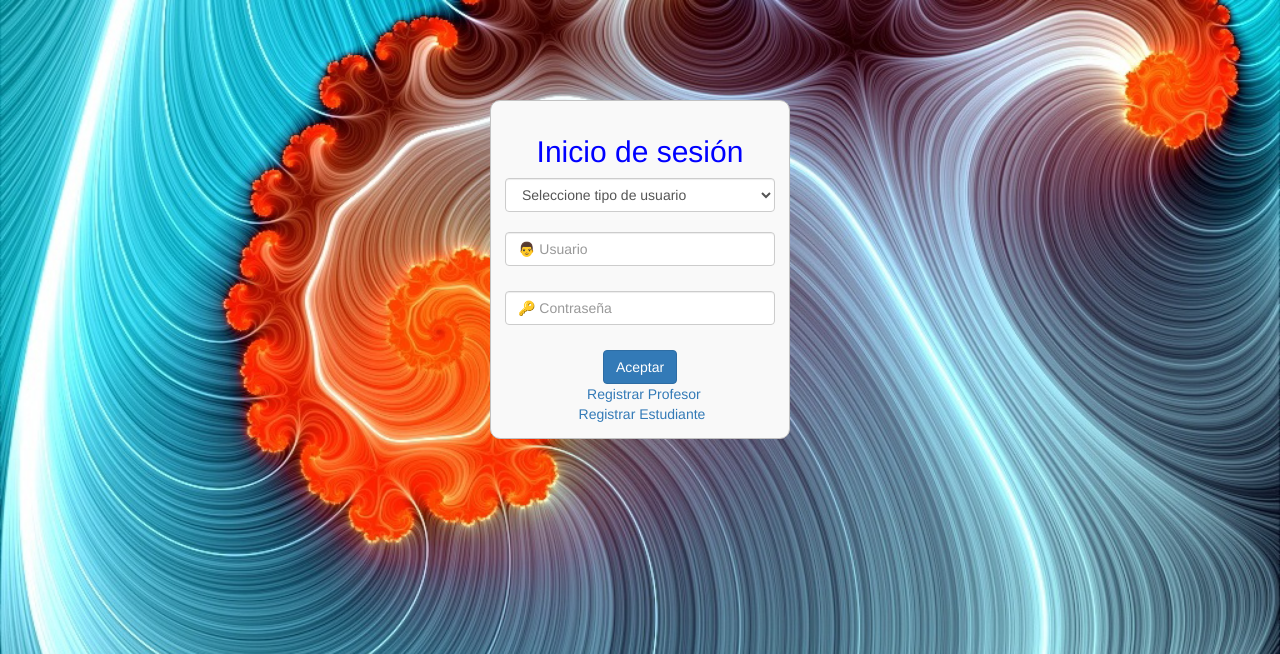
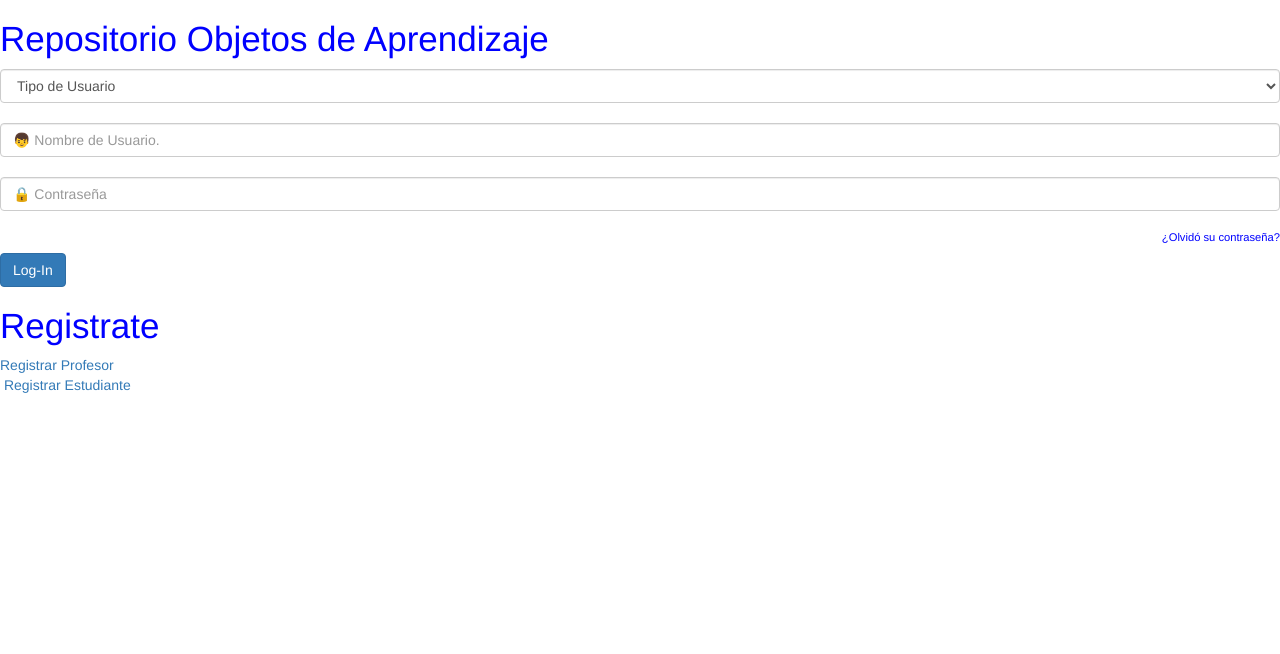
Before and after one commit to MiguelAlvarez97/ProyectoSoftware2, a PHP site: page / in a window 1280 px wide. Shown: the top 654 px of the page. Run offline with PHP 8.4, Linux system fonts and the light colour scheme.

Commit message:
Modificacion GUI Index

```diff
--- a/index.php
+++ b/index.php
@@ -4,26 +4,25 @@
 
     <meta charset="utf-8"></meta>
     <link rel="stylesheet" href="plugins/bootstrap/css/bootstrap.min.css"></link>
-        <link rel="stylesheet" href="plugins/bootstrap/css/bootstrap-responsive.css"></link>
-        <link rel="stylesheet" type="text/css" href="estilos/estilos.css"></link>
+    <link rel="stylesheet" type="text/css" href="estilos/style.css"></link>
     <title>Proyecto SGOA</title>
 </head>
 <body>
 <form action="aplicacion/validar.php" method="post">
-            <h2 style="color: #0000FF; ">Inicio de sesión</h2>
+    <h2 style="color: #0000FF; font-size: 250%;">Repositorio Objetos de Aprendizaje</h2>
     <select class= "form-control" name="tipo_usuario" dir="ltr" required>
-                <option value="">Seleccione tipo de usuario</option>
+        <option value="">Tipo de Usuario</option>
         <option value="ADM">Administrador</option>
-                <option value="PRO">Profesor</option>
+        <option value="PRO">Docente</option>
         <option value="EST">Estudiante</option>
     </select></br>
-            <input class="form-control" type="text" placeholder="&#128104 Usuario" required name="user"></input></br>
-            <label></label>
-            <input class="form-control" type="password" placeholder="&#128273; Contraseña" required name="pass"></input>
-            <label>&nbsp;</label></br>
-            <input class="btn btn-primary" type="submit"  value="Aceptar"></br>
-                <label></label>
-                <label></label>
+    <input class="form-control" type="text" placeholder="&#128102; Nombre de Usuario." required name="user"></input></br>
+    <input class="form-control" type="password" placeholder="&#128274; Contraseña" required name="pass"></input>
+    <h2 style = "color: #0000FF; font-size: 80%"; align="right"> ¿Olvidó su contraseña? </h2>
+    <input class="btn btn-primary" type="submit"  value="Log-In">
+</form>
+<form method="post">
+    <h2 style="color: #0000FF; font-size: 250%;">Registrate</h2>
     <td width="50%"> <a href="aplicacion/formularios_registro/RegistrarProfesor.php"> Registrar Profesor</a></td></br>
     <label></label>
     <td width="50%" align="right" valign="middle"><a href="aplicacion/formularios_registro/RegistrarEstudiante.php"> Registrar Estudiante</a></td>
```
Lines whose indentation alone changed are shown as unchanged.
